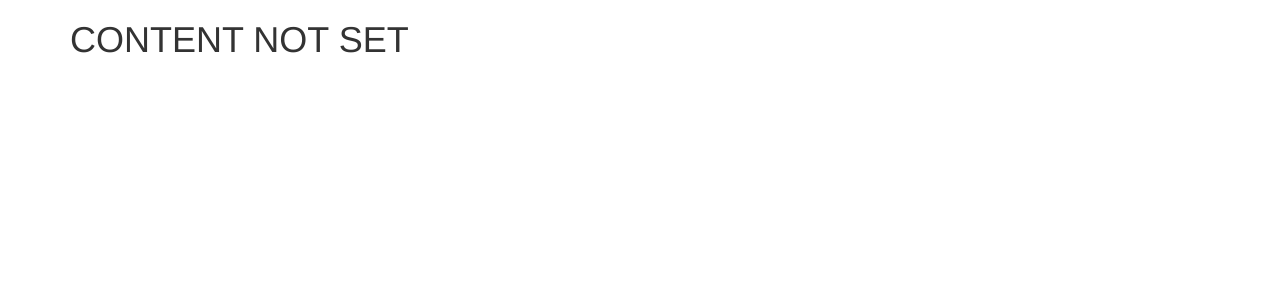
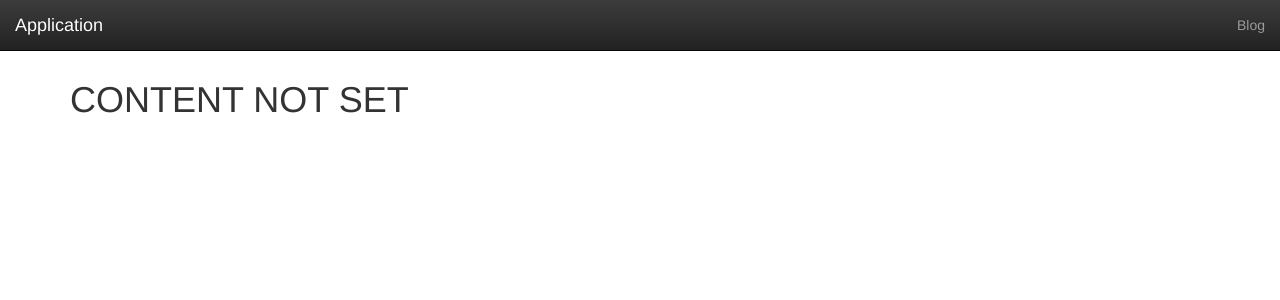
Before and after one commit to mpsk2/django-learning, a Django app: page / in a window 1280 px wide. Shown: the top 300 px of the page. Run offline with Django 3.2, Linux system fonts and the light colour scheme; some libraries are stand-ins or nearby versions.

Commit message:
feat(project): nav and static files

```diff
--- a/django_learning/settings/base.py
+++ b/django_learning/settings/base.py
@@ -119,3 +119,7 @@ USE_TZ = True
 # https://docs.djangoproject.com/en/1.10/howto/static-files/
 
 STATIC_URL = '/static/'
+
+STATICFILES_DIRS = [
+    os.path.join(BASE_DIR, 'static')
+]
--- /dev/null
+++ b/static/css/custom.css
@@ -0,0 +1,39 @@
+/* Sticky footer styles
+ * -------------------------------------------------- */
+html {
+  position: relative;
+  min-height: 100%;
+}
+body {
+  /* Margin bottom by footer height */
+  margin-bottom: 60px;
+}
+.footer {
+  position: absolute;
+  bottom: 0;
+  width: 100%;
+  /* Set the fixed height of the footer here */
+  height: 60px;
+  background-color: #f5f5f5;
+}
+
+
+/* Custom page CSS
+ * -------------------------------------------------- */
+/* Not required for template or sticky footer method. */
+
+body > .container {
+  padding: 60px 15px 0;
+}
+.container .text-muted {
+  margin: 20px 0;
+}
+
+.footer > .container {
+  padding-right: 15px;
+  padding-left: 15px;
+}
+
+code {
+  font-size: 80%;
+}
--- a/templates/_imports.html
+++ b/templates/_imports.html
@@ -1,4 +1,7 @@
-{% load staticfiles %}
+{% load static %}
+
+<!-- jquery -->
+<script src="//ajax.googleapis.com/ajax/libs/jquery/1.11.0/jquery.min.js"></script>
 
 <!-- Latest compiled and minified CSS -->
 <link rel="stylesheet" href="https://maxcdn.bootstrapcdn.com/bootstrap/3.3.7/css/bootstrap.min.css"
@@ -11,3 +14,6 @@
 <!-- Latest compiled and minified JavaScript -->
 <script src="https://maxcdn.bootstrapcdn.com/bootstrap/3.3.7/js/bootstrap.min.js"
         integrity="sha384-Tc5IQib027qvyjSMfHjOMaLkfuWVxZxUPnCJA7l2mCWNIpG9mGCD8wGNIcPD7Txa" crossorigin="anonymous"></script>
+
+<!-- my -->
+<link rel="stylesheet" href="{% static 'css/custom.css' %}" media="screen">
--- /dev/null
+++ b/templates/_nav.html
@@ -0,0 +1,19 @@
+<nav class="navbar navbar-inverse navbar-fixed-top">
+    <div class="container-fluid">
+        <div class="navbar-header">
+            <button type="button" class="navbar-toggle collapsed" data-toggle="collapse" data-target="#navbar"
+                    aria-expanded="false" aria-controls="navbar">
+                <span class="sr-only">Toggle navigation</span>
+                <span class="icon-bar"></span>
+                <span class="icon-bar"></span>
+                <span class="icon-bar"></span>
+            </button>
+            <a class="navbar-brand" href="#">Application</a>
+        </div>
+        <div id="navbar" class="navbar-collapse collapse">
+            <ul class="nav navbar-nav navbar-right">
+                <li><a href="{% url 'blog:home' %}">Blog</a></li>
+            </ul>
+        </div><!--/.nav-collapse -->
+    </div><!--/.container-fluid -->
+</nav>
--- a/templates/base.html
+++ b/templates/base.html
@@ -6,6 +6,7 @@
 </head>
 <body>
 	<div class="container">
+	    {% include '_nav.html' %}
 		{% block content %}<h1>CONTENT NOT SET</h1>{% endblock %}
 	</div>
 </body>
```
